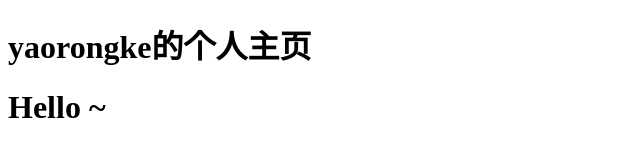
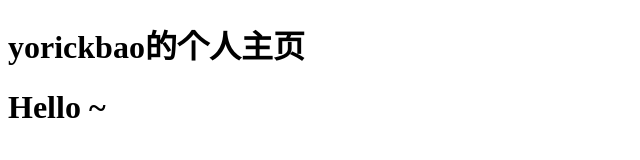
Before and after one commit to Yorickbao/yorickbao.github.io, a plain HTML site: page index.html in a window 1280 px wide. Shown: the whole page, without its empty margins (0-640 px from the left). Drawn offline with Linux system fonts and the light colour scheme.

Commit message:
Update index.html

```diff
--- a/index.html
+++ b/index.html
@@ -5,7 +5,7 @@
     <title>yaorongke</title>
 </head>
 <body>
-    <h1>yaorongke的个人主页</h1>
+    <h1>yorickbao的个人主页</h1>
     <h1>Hello ~</h1>
 </body>
 </html>
```
